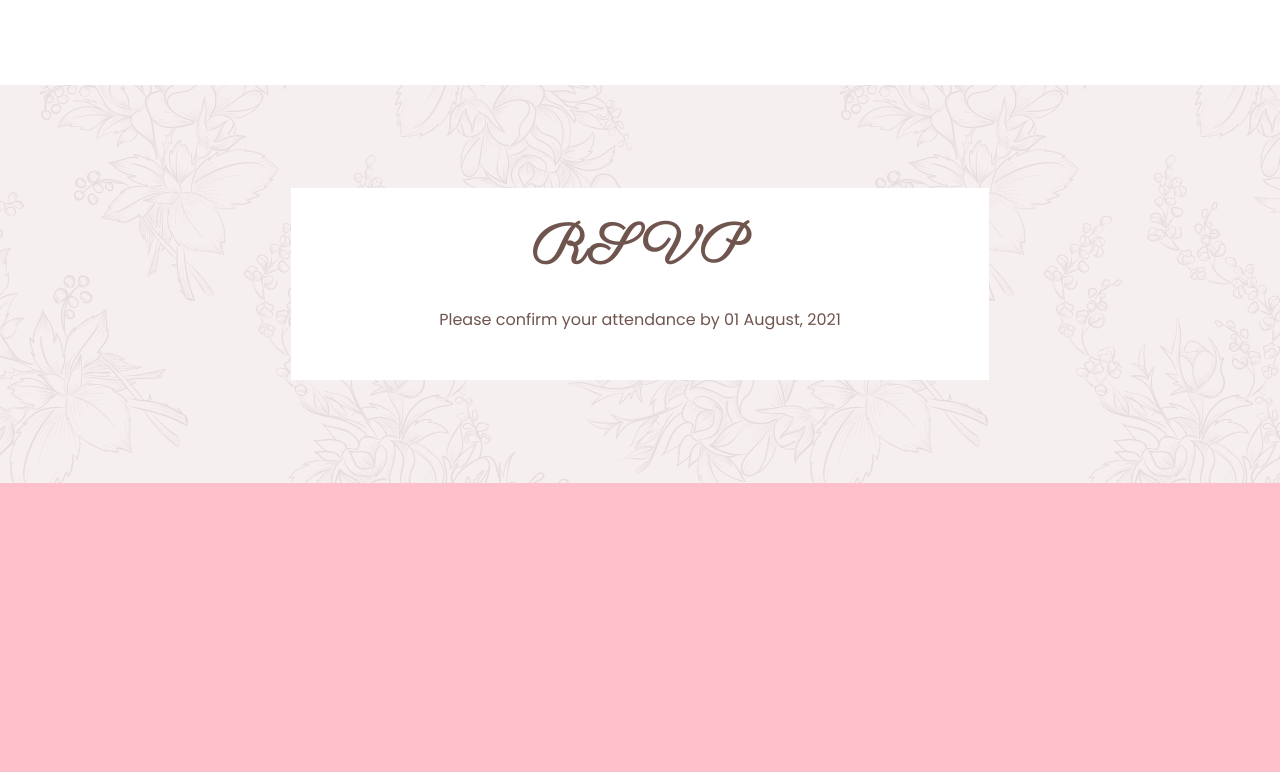
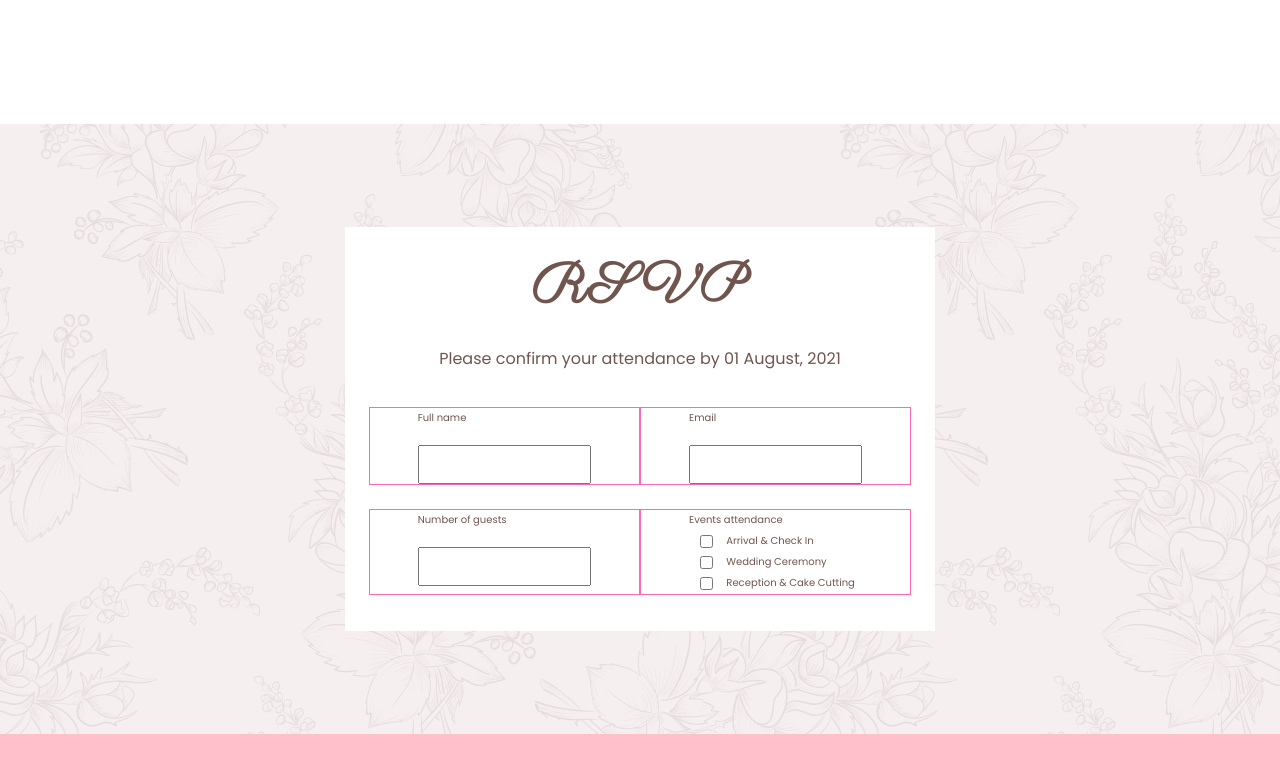
Before and after one commit to frontendjess/wedding-01-diorsolutions, a plain HTML site: page index.html in a window 1280 px wide. Shown: the part 4122-4894 px from the top of the page. Drawn offline with Linux system fonts and the light colour scheme.

Commit message:
working on home

```diff
--- a/css/partials/home.css
+++ b/css/partials/home.css
@@ -227,9 +227,48 @@
 	background: url('../../img/floral_bg.png') repeat;
 }
 .invitation-container {
-	width: 65%;
+	width: 55%;
 	margin: 0 auto;
 	text-align: center;
 	background-color: #fff;
 	padding: 2.4rem;
 }
+
+.guest-details-row {
+	display: flex;
+	justify-content: space-between;
+	padding: 1.2rem 0;
+}
+
+.guest-details-col {
+	text-align: left;
+	padding: 0 4.8rem;
+	border: solid 1px hotpink;
+	width: 50%;
+}
+
+.invitation-form label {
+	display: block;
+	padding: 0.25rem 0;
+}
+
+.invitation-form input {
+	padding: 1rem;
+	width: 100%;
+}
+
+.guest-details-checkbox-col {
+	text-align: left;
+}
+
+.guest-details-checkbox-col label {
+	display: inline-block;
+	white-space: nowrap;
+	vertical-align: middle;
+}
+
+.guest-details-checkbox-col input {
+	display: inline-block;
+	width: 20%;
+	vertical-align: middle;
+}
--- a/index.html
+++ b/index.html
@@ -191,7 +191,7 @@
 
 						<div class="wedding-events-col">
 							<img src="img/wedding-3.jpg" class="wedding-events-img" />
-							<h3 class="wedding-events-title">Cake Cutting</h3>
+							<h3 class="wedding-events-title">Reception & Cake Cutting</h3>
 							<h4 class="events-text">6:30 - 11 PM</h4>
 						</div>
 					</div>
@@ -209,7 +209,64 @@
 
 					<!-- form flexbox -->
 					<form class="invitation-form">
-						<div class="guest-details-container"></div>
+						<div class="guest-details-row">
+							<div class="guest-details-col">
+								<label for="fname">Full name</label><br />
+								<input type="text" id="name" name="name" /><br />
+							</div>
+							<div class="guest-details-col">
+								<label for="email">Email</label><br />
+								<input type="email" id="email" name="email" /><br />
+							</div>
+						</div>
+
+						<div class="guest-details-row">
+							<div class="guest-details-col">
+								<label for="numofguests">Number of guests</label><br />
+								<input
+									type="number"
+									id="numofguests"
+									name="numofguests"
+									min="1"
+									max="15"
+								/><br />
+							</div>
+							<div class="guest-details-col guest-details-checkbox-col">
+								<label>Events attendance</label><br />
+								<input
+									type="checkbox"
+									id="event1"
+									name="event1"
+									value="checkin"
+									class="events-checkbox"
+								/>
+								<label for="event1" class="events-checkbox">
+									Arrival & Check In</label
+								><br />
+								<input
+									type="checkbox"
+									id="event2"
+									name="event2"
+									value="weddingceremony"
+									class="events-checkbox"
+								/>
+								<label for="event2"> Wedding Ceremony</label>
+								<br />
+								<input
+									type="checkbox"
+									id="event3"
+									name="event3"
+									value="cakecutting"
+									class="events-checkbox"
+								/>
+
+								<label for="vehicle3" class="events-checkbox">
+									Reception & Cake Cutting</label
+								>
+							</div>
+						</div>
+
+						<div class="guest-meal-row"></div>
 					</form>
 				</div>
 			</div>
```
